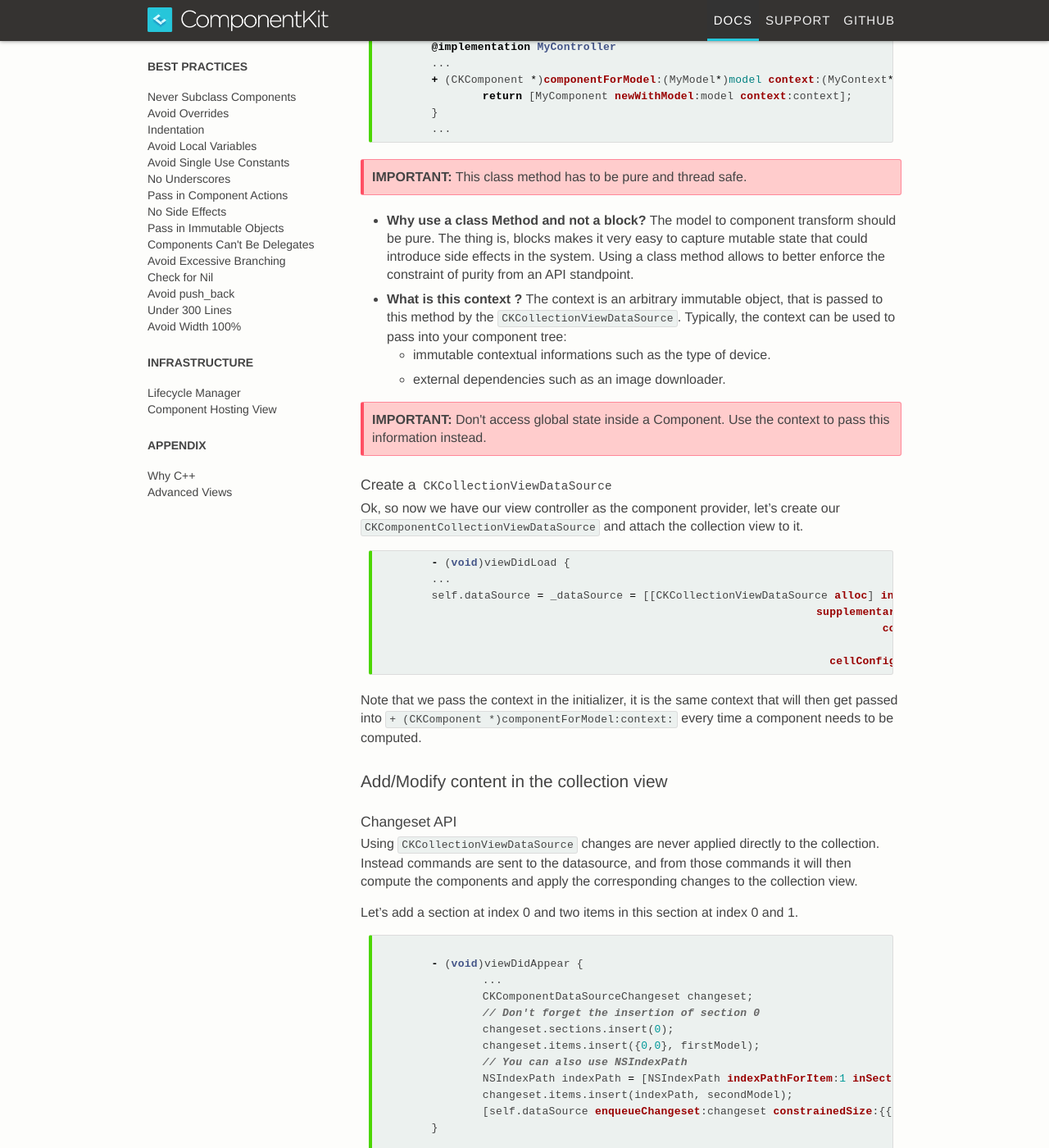
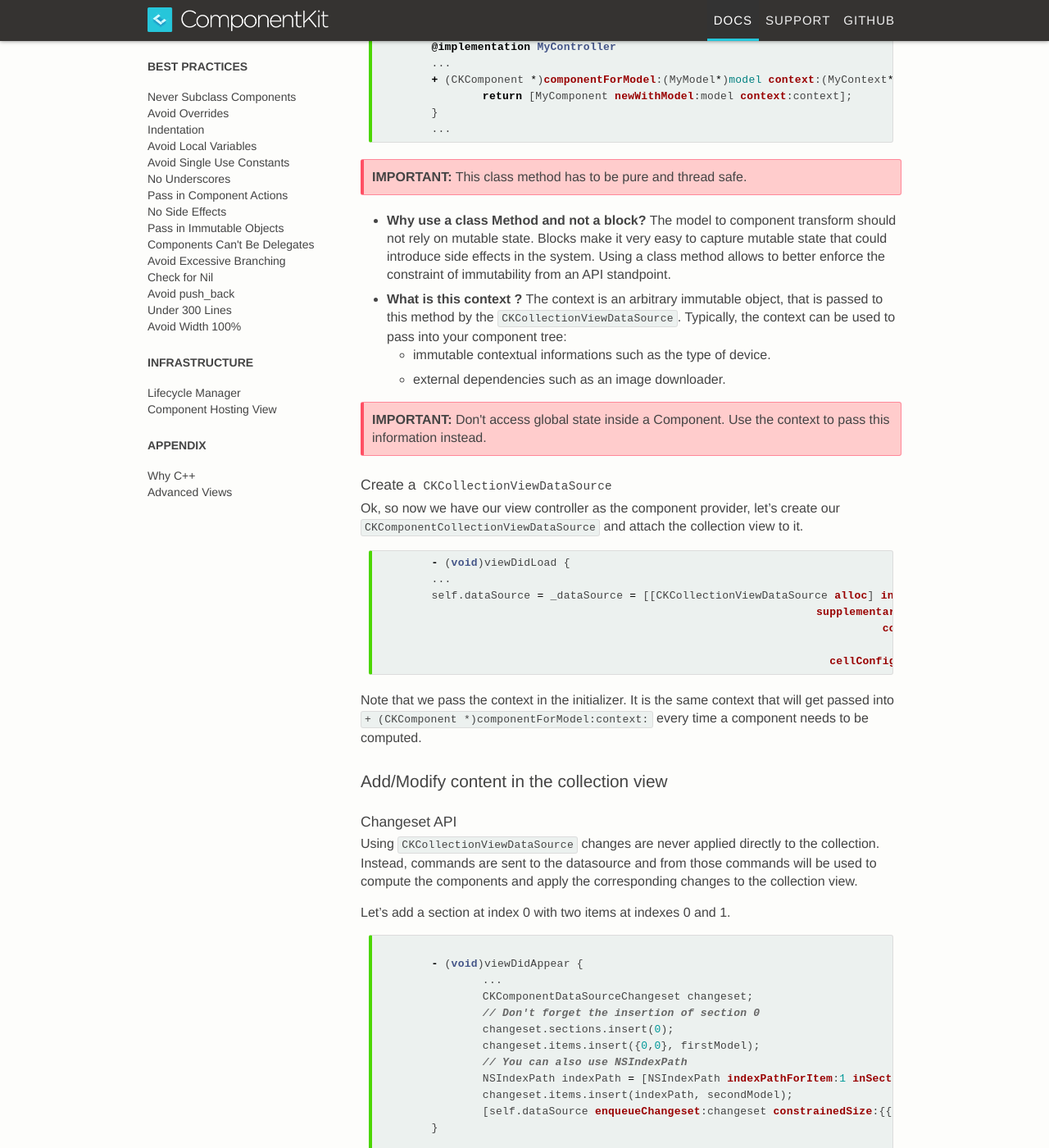
Before and after one commit to dstnbrkr/componentkit, a Jekyll site: the page built from _docs/datasource-basics.md, in a window 1280 px wide and 1400 px high, scrolled down 592 px. Shown: the whole window at 82% size. Built offline with Jekyll 4.4.1, drawn with Linux system fonts in a browser that asks for light colours; Markdown is read by kramdown in place of the engine named in the settings; comment, search, counter and statistics services are not loaded; some of the changed text lies outside the part shown.

Commit message:
Update datasource-basics.md

````diff
--- a/_docs/datasource-basics.md
+++ b/_docs/datasource-basics.md
@@ -4,16 +4,16 @@
 permalink: /docs/datasource-basics.html
 ---
 
-In this section we will go through the different basic steps associated to the creation of a `UICollectionView` powered by components.
+In this section we will go through the steps to create a `UICollectionView` powered by components.
 
-We will assume a simple setup with a `UIViewController` using a `UICollectionView` that uses a `UICollectionViewFlowLayout`.
+We will use a simple setup with a `UIViewController` using a `UICollectionView` that uses a `UICollectionViewFlowLayout`.
 
 ### Setup
 
 #### Component Provider
-The `CKCollectionViewDataSource` is responsible for creating a component corresponding to each model.
+The `CKCollectionViewDataSource` is responsible for transforming each model into a component.
 
-This transformation should be defined as a method on a class conforming to `CKComponentProviding`. This class will then be passed to the `CKCollectionViewDataSource` as the component provider, and the datasource will call the provider every time it needs to generate a component for a model.
+This transformation will be defined as a method on a class conforming to `CKComponentProviding`. This class will then be passed to the `CKCollectionViewDataSource` as the component provider and the datasource will call the provider every time it needs to generate a component for a model.
 
 Let's make our UIViewController be the component provider here.
 
@@ -36,7 +36,7 @@
  </p>
 </div>
 
-- **Why use a class Method and not a block?** The model to component transform should be pure. The thing is, blocks makes it very easy to capture mutable state that could introduce side effects in the system. Using a class method allows to better enforce the constraint of purity from an API standpoint.
+- **Why use a class Method and not a block?** The model to component transform should not rely on mutable state. Blocks make it very easy to capture mutable state that could introduce side effects in the system. Using a class method allows to better enforce the constraint of immutability from an API standpoint.
 - **What is this context ?** The context is an arbitrary immutable object, that is passed to this method by the `CKCollectionViewDataSource`. Typically, the context can be used to pass into your component tree:
 	* immutable contextual informations such as the type of device.
 	* external dependencies such as an image downloader.
@@ -62,14 +62,14 @@
 ```
 
 
-Note that we pass the context in the initializer, it is the same context that  will then get passed into `+ (CKComponent *)componentForModel:context:` every time a component needs to be computed.
+Note that we pass the context in the initializer. It is the same context that will get passed into `+ (CKComponent *)componentForModel:context:` every time a component needs to be computed.
 
 ### Add/Modify content in the collection view
 
 #### Changeset API
-Using `CKCollectionViewDataSource` changes are never applied directly to the collection. Instead commands are sent to the datasource, and from those commands it will then compute the components and apply the corresponding changes to the collection view.
+Using `CKCollectionViewDataSource` changes are never applied directly to the collection. Instead, commands are sent to the datasource and from those commands will be used to compute the components and apply the corresponding changes to the collection view.
 
-Let's add a section at index 0 and two items in this section at index 0 and 1.
+Let's add a section at index 0 with two items at indexes 0 and 1.
 
 ```objc++
 {% raw  %}
````
